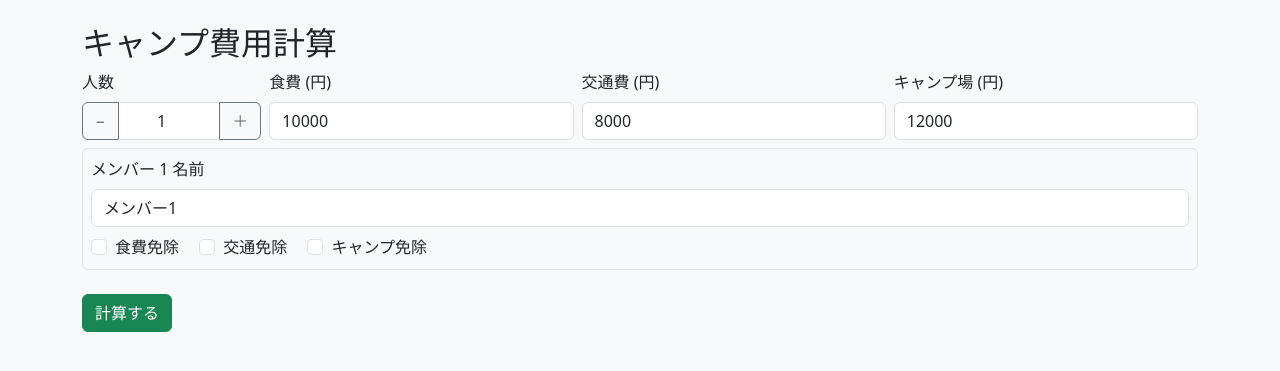
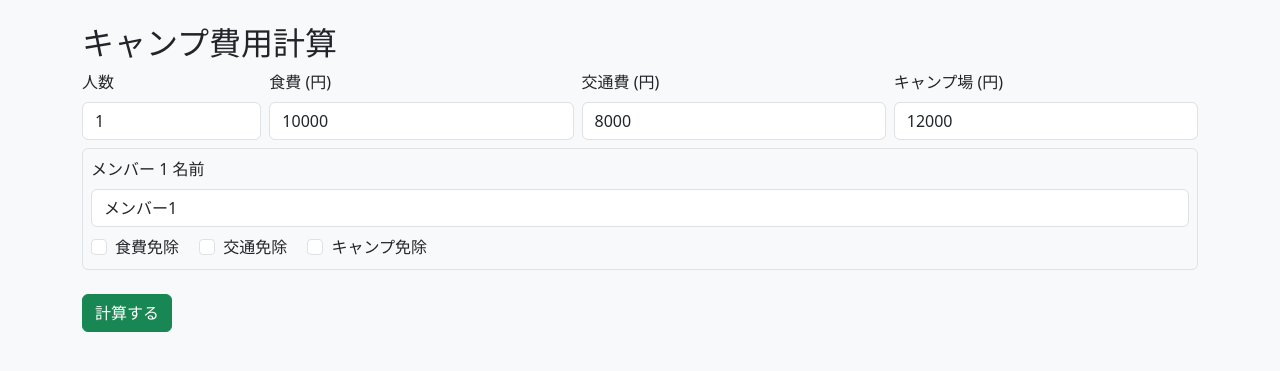
Before and after one commit to yt1092/campcostapp_flask, a Flask app: page / in a window 1280 px wide. Shown: the top 371 px of the page. Run offline with Flask 2, Linux system fonts and the light colour scheme.

Commit message:
Update index.html

```diff
--- a/templates/index.html
+++ b/templates/index.html
@@ -23,11 +23,7 @@
       <div class="row g-2 mb-2">
         <div class="col-2">
           <label class="form-label">人数</label>
-          <div class="input-group">
-            <button type="button" class="btn btn-outline-secondary" onclick="changePeople(-1)">−</button>
-            <input id="people" name="people" type="number" class="form-control text-center" value="{{ form_people or 1 }}" min="1" max="100">
-            <button type="button" class="btn btn-outline-secondary" onclick="changePeople(1)">＋</button>
-          </div>
+          <input id="people" name="people" type="number" class="form-control" value="{{ form_people or 4 }}" min="1" max="100">
         </div>
         <div class="col">
           <label class="form-label">食費 (円)</label>
@@ -70,5 +66,4 @@
     initMembers(initialPeople, initialNames, initialFoodExempt, initialTransportExempt, initialCampExempt);
   </script>
 </body>
-
 </html>
```
